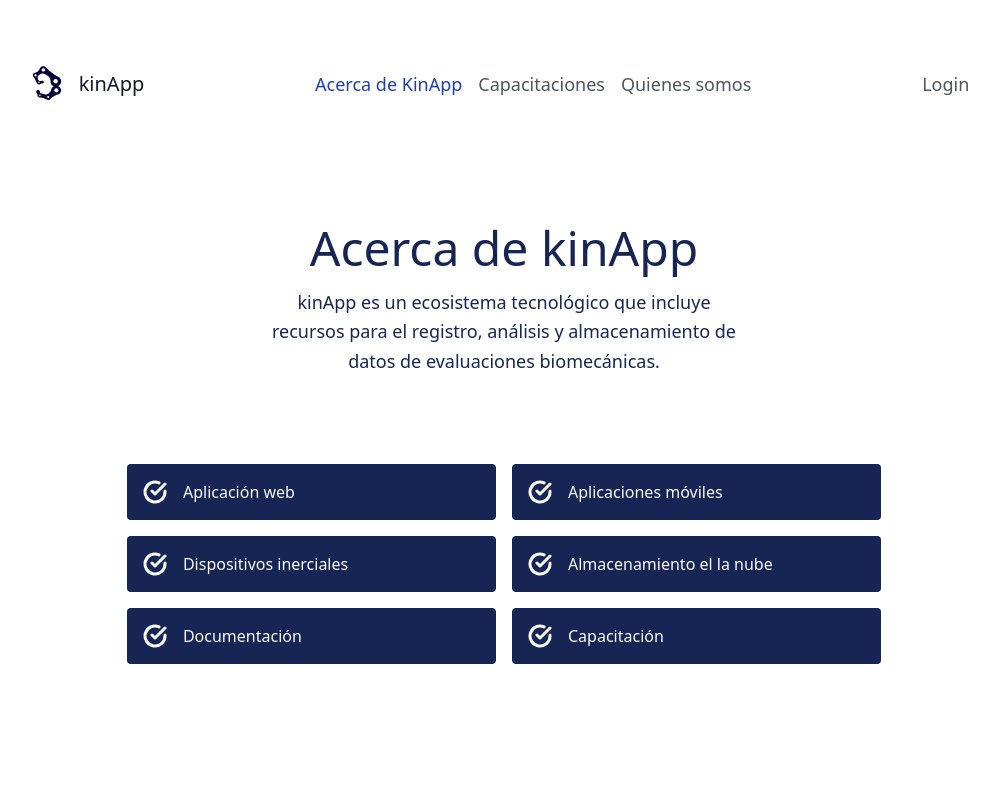
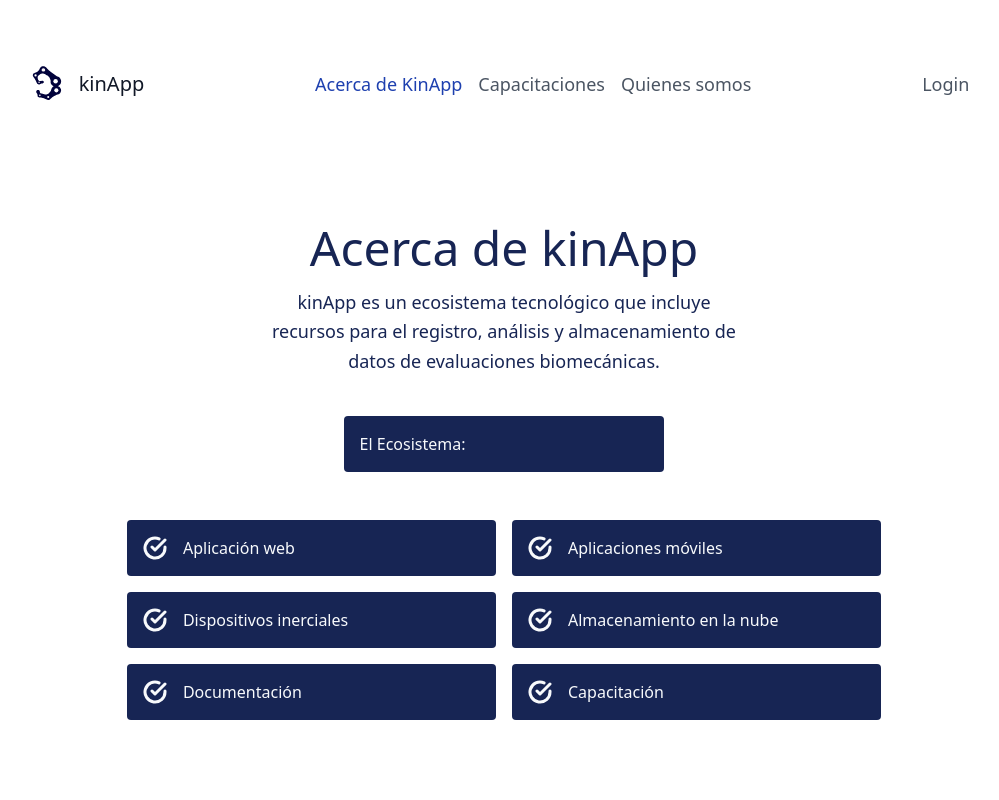
Before and after one commit to ferbassino/kinappweb, a React (Vite) app: page /about in a window 1280 px wide. Shown: the top 800 px of the page, without its empty margins (136-1135 px from the left). Built offline with nearby package versions, Linux system fonts and the light colour scheme.

Commit message:
mas modificaciones

```diff
--- a/src/components/general/Hero.css
+++ b/src/components/general/Hero.css
@@ -7,7 +7,7 @@
 
 
  .saira {
-    color: #1e3a8a;
+    color: #2B4257;
     font-family: "Saira", sans-serif;
     font-optical-sizing: auto;
     font-weight: 600;
--- a/src/pages/About.jsx
+++ b/src/pages/About.jsx
@@ -4,23 +4,52 @@ import { CgWebsite } from "react-icons/cg";
 import { MdOutlineMemory } from "react-icons/md";
 import { FaDatabase, FaChalkboardTeacher } from "react-icons/fa";
 import { SiBookstack } from "react-icons/si";
+
 const About = () => {
+  const scrollToTop = () => {
+    window.scrollTo({ top: 60, left: 0, behavior: "smooth" });
+  };
+  scrollToTop();
+  const items = [
+    "Aplicación web",
+    "Aplicaciones móviles",
+    "Dispositivos inerciales",
+    "Almacenamiento en la nube",
+    "Documentación",
+    "Capacitación",
+  ];
+
   return (
     <div id="kinapp">
       <section className="text-gray-600 body-font">
         <div className="container px-5 py-24 mx-auto">
-          <div className="text-center mb-20">
+          <div className="text-center mb-10">
             <h1 className="sm:text-5xl text-2xl font-medium text-center title-font text-blue-950 mb-4">
               Acerca de kinApp
             </h1>
-            <p className="text-lg leading-relaxed xl:w-2/4 lg:w-3/4 mx-auto text-blue-950">
+            <p className="text-lg leading-relaxed xl:w-2/4 lg:w-3/4 mx-auto text-blue-950 mb-10">
               kinApp es un ecosistema tecnológico que incluye recursos para el
               registro, análisis y almacenamiento de datos de evaluaciones
               biomecánicas.
             </p>
+            <div className="w-4/5 sm:w-1/3 mx-auto sm:mb-2  mb-2 text-center">
+              {/* <div className="p-2 sm:w-1/2 w-full"> */}
+              <div className="bg-blue-950 rounded flex p-4 h-full ">
+                <span className="title-font font-medium text-slate-50">
+                  El Ecosistema:
+                </span>
+                {/* </div> */}
               </div>
+            </div>
+          </div>
+
           <div className="flex flex-wrap lg:w-4/5 sm:mx-auto sm:mb-2 -mx-2">
-            <a href="#web-application" className="p-2 sm:w-1/2 w-full">
+            {items.map((item, index) => (
+              <a
+                key={index}
+                href="#web-application"
+                className="p-2 sm:w-1/2 w-full"
+              >
                 <div className="bg-blue-950 rounded flex p-4 h-full items-center">
                   <svg
                     fill="none"
@@ -35,105 +64,11 @@ const About = () => {
                     <path d="M22 4L12 14.01l-3-3"></path>
                   </svg>
                   <span className="title-font font-medium text-slate-50">
-                  Aplicación web
+                    {item}
                   </span>
                 </div>
               </a>
-            <a href="#mobile" className="p-2 sm:w-1/2 w-full">
-              <div className="bg-blue-950 rounded flex p-4 h-full items-center">
-                <svg
-                  fill="none"
-                  stroke="currentColor"
-                  strokeLinecap="round"
-                  strokeLinejoin="round"
-                  strokeWidth="3"
-                  className="text-slate-50 w-6 h-6 flex-shrink-0 mr-4"
-                  viewBox="0 0 24 24"
-                >
-                  <path d="M22 11.08V12a10 10 0 11-5.93-9.14"></path>
-                  <path d="M22 4L12 14.01l-3-3"></path>
-                </svg>
-                <span className="title-font font-medium text-slate-50">
-                  Aplicaciones móviles
-                </span>
-              </div>
-            </a>
-            <a href="#inerciales" className="p-2 sm:w-1/2 w-full">
-              <div className="bg-blue-950 rounded flex p-4 h-full items-center">
-                <svg
-                  fill="none"
-                  stroke="currentColor"
-                  strokeLinecap="round"
-                  strokeLinejoin="round"
-                  strokeWidth="3"
-                  className="text-slate-50 w-6 h-6 flex-shrink-0 mr-4"
-                  viewBox="0 0 24 24"
-                >
-                  <path d="M22 11.08V12a10 10 0 11-5.93-9.14"></path>
-                  <path d="M22 4L12 14.01l-3-3"></path>
-                </svg>
-                <span className="title-font font-medium text-slate-50">
-                  Dispositivos inerciales
-                </span>
-              </div>
-            </a>
-            <a href="#nube" className="p-2 sm:w-1/2 w-full">
-              <div className="bg-blue-950 rounded flex p-4 h-full items-center">
-                <svg
-                  fill="none"
-                  stroke="currentColor"
-                  strokeLinecap="round"
-                  strokeLinejoin="round"
-                  strokeWidth="3"
-                  className="text-slate-50 w-6 h-6 flex-shrink-0 mr-4"
-                  viewBox="0 0 24 24"
-                >
-                  <path d="M22 11.08V12a10 10 0 11-5.93-9.14"></path>
-                  <path d="M22 4L12 14.01l-3-3"></path>
-                </svg>
-                <span className="title-font font-medium text-slate-50">
-                  Almacenamiento el la nube
-                </span>
-              </div>
-            </a>
-            <a href="#docs" className="p-2 sm:w-1/2 w-full">
-              <div className="bg-blue-950 rounded flex p-4 h-full items-center">
-                <svg
-                  fill="none"
-                  stroke="currentColor"
-                  strokeLinecap="round"
-                  strokeLinejoin="round"
-                  strokeWidth="3"
-                  className="text-slate-50 w-6 h-6 flex-shrink-0 mr-4"
-                  viewBox="0 0 24 24"
-                >
-                  <path d="M22 11.08V12a10 10 0 11-5.93-9.14"></path>
-                  <path d="M22 4L12 14.01l-3-3"></path>
-                </svg>
-                <span className="title-font font-medium text-slate-50">
-                  Documentación
-                </span>
-              </div>
-            </a>
-            <a href="#capacitacion" className="p-2 sm:w-1/2 w-full">
-              <div className="bg-blue-950 rounded flex p-4 h-full items-center">
-                <svg
-                  fill="none"
-                  stroke="currentColor"
-                  strokeLinecap="round"
-                  strokeLinejoin="round"
-                  strokeWidth="3"
-                  className="text-slate-50 w-6 h-6 flex-shrink-0 mr-4"
-                  viewBox="0 0 24 24"
-                >
-                  <path d="M22 11.08V12a10 10 0 11-5.93-9.14"></path>
-                  <path d="M22 4L12 14.01l-3-3"></path>
-                </svg>
-                <span className="title-font font-medium text-slate-50">
-                  Capacitación
-                </span>
-              </div>
-            </a>
+            ))}
           </div>
         </div>
       </section>
--- a/src/pages/JumpCourse/JumpCourse.jsx
+++ b/src/pages/JumpCourse/JumpCourse.jsx
@@ -3,6 +3,10 @@ import CourseForm from "./CourseForm";
 import { Link } from "react-router-dom";
 import { FaRegListAlt } from "react-icons/fa";
 const JumpCourse = () => {
+  const scrollToTop = () => {
+    window.scrollTo({ top: 60, left: 0, behavior: "smooth" });
+  };
+  scrollToTop();
   return (
     <>
       <div className="flex flex-wrap justify-evenly">
--- a/src/pages/JumpCourse/UserJC24Profile.jsx
+++ b/src/pages/JumpCourse/UserJC24Profile.jsx
@@ -27,8 +27,9 @@ const UserJC24Profile = () => {
   const [loading, setLoading] = useState(false);
 
   const scrollToTop = () => {
-    window.scrollTo({ top: 0, left: 0, behavior: "smooth" });
+    window.scrollTo({ top: 60, left: 0, behavior: "smooth" });
   };
+  scrollToTop();
 
   const handleUnSuscribe = async () => {
     try {
--- a/src/pages/capacitaciones/Cursos.jsx
+++ b/src/pages/capacitaciones/Cursos.jsx
@@ -1,10 +1,14 @@
 import { Link } from "react-router-dom";
 
 const Cursos = () => {
+  const scrollToTop = () => {
+    window.scrollTo({ top: 60, left: 0, behavior: "smooth" });
+  };
+  scrollToTop();
   return (
     <div>
-      <div className="text-center mb-20">
-        <h1 className="mt-20 sm:text-4xl text-2xl font-medium text-center title-font text-gray-900 mb-4">
+      <div className="text-center">
+        <h1 className="mt-10 sm:text-4xl text-2xl font-medium text-center title-font text-gray-900 mb-4">
           Capacitaciones
         </h1>
         <p className="text-base leading-relaxed xl:w-2/4 lg:w-3/4 mx-auto">
@@ -13,7 +17,7 @@ const Cursos = () => {
         </p>
       </div>
       <section className="text-gray-600 body-font">
-        <div className="container px-5 py-24 mx-auto">
+        <div className="container px-5 py-10 mx-auto">
           <div className="flex flex-wrap -mx-4 -mb-10 text-center">
             <div className="sm:w-1/2 mb-10 px-4">
               <div className="rounded-lg h-64 overflow-hidden">
@@ -32,7 +36,7 @@ const Cursos = () => {
               </p>
               <Link
                 to="/jump_course"
-                className="text-sm font-semibold leading-6 text-gray-900"
+                className="text-2xl font-semibold leading-6 text-gray-900"
               >
                 Ver mas <span aria-hidden="true">→</span>
               </Link>
--- a/src/pages/conocenos/QuienesSomos.jsx
+++ b/src/pages/conocenos/QuienesSomos.jsx
@@ -3,7 +3,7 @@ import React from "react";
 const QuienesSomos = () => {
   return (
     <section className="text-gray-600 body-font">
-      <div className="container px-5 py-24 mx-auto">
+      <div className="container px-5  mx-auto">
         <div className="flex flex-col text-center w-full mb-20">
           <h1 className="text-2xl font-medium title-font mb-4 text-gray-900 tracking-widest">
             El equipo
```
Also changed, not shown: src/components/jumpCourse/JumpCourseClasesBlocks.jsx (+6 -17 lines), src/pages/JumpCourse/JumpClases.jsx (+8 -5 lines), src/assets/video_image.jpg (added). Lines whose indentation alone changed are shown as unchanged.
